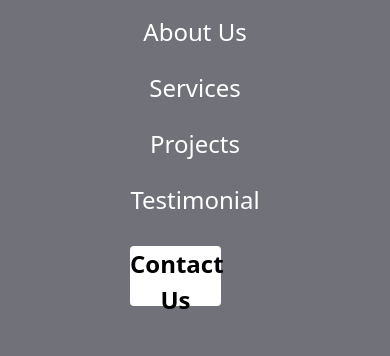
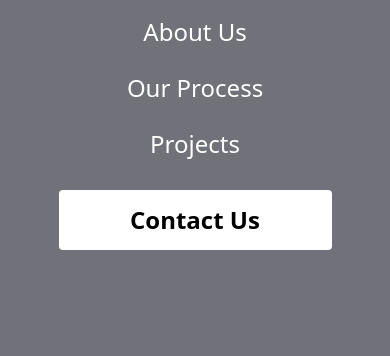
Before and after one commit to Godwin004code/jg-creative-studio, a React (Create React App) app: page / in a window 390 px wide. Both pictures are taken after a click on the label 338 px from the left and 50 px from the top of the page. Shown: the part 136-492 px from the top of the page. Built offline with nearby package versions, Linux system fonts and the light colour scheme.

Commit message:
mobile navbar links

```diff
--- a/src/Components/Header.jsx
+++ b/src/Components/Header.jsx
@@ -42,9 +42,11 @@
 
             </ul>
         </nav>
+        <a href="http://wa.me/447450685689">
         <section className='mt-5'>
             <button>Contact Us</button>
         </section>
+        </a>
         <section className='mobile__menu'>
 
   <label for="menu-toggle" className="menu-icon md:mt-7" ref={iconRef} onClick={handleClick}>
@@ -58,15 +60,28 @@
         <section className='mobile__nav' ref={menuRef}>
         <nav className='menu'>
             <ul>
-                <li>About Us</li>
-                <li>Services</li>
-                <li>Projects</li>
-                <li>Testimonial</li>
+                <li>
+                    <Link to='about' spy={true}
+      smooth={true}
+      offset={0}
+      duration={500}>About Us</Link>
+                    </li>
+                    <li>
+                    <Link smooth={true}
+      offset={50}
+      duration={500} className='cursor-pointer' to='process'>Our Process</Link>
+                </li>
+                <li>
+                    <Link smooth={true}
+      offset={0}
+      duration={500} className='cursor-pointer' to='projects'>Projects</Link>
+                </li>
+                <li className='hidden'>Testimonial</li>
             </ul>
         </nav>
-        <section>
-        <a href="http://wa.me/447450685689">
-            <button>
+        <section className='w-[100%] mx-auto'>
+        <a className='w-[100%] mx-auto' href="http://wa.me/447450685689">
+            <button className='w-[100%] mx-auto'>
                 Contact Us
             </button>
             </a>
```
